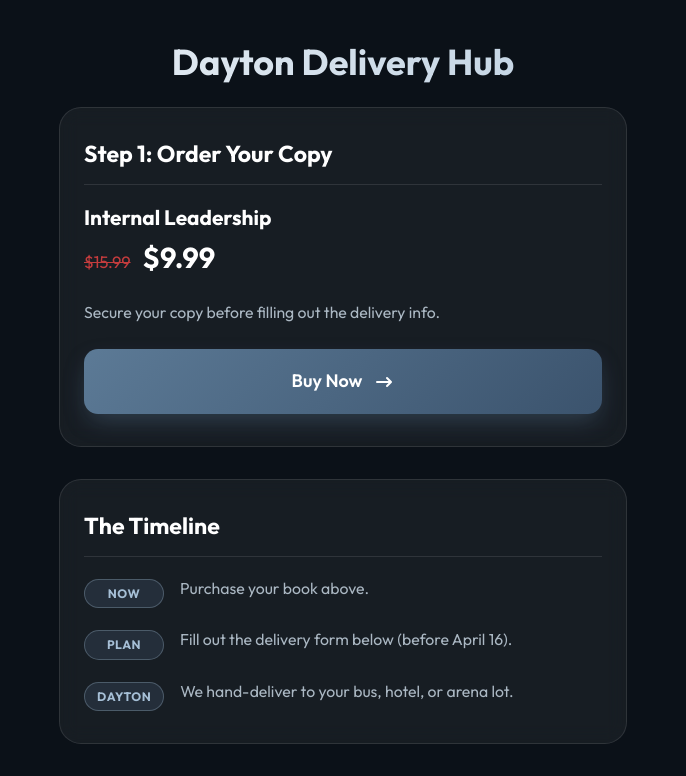
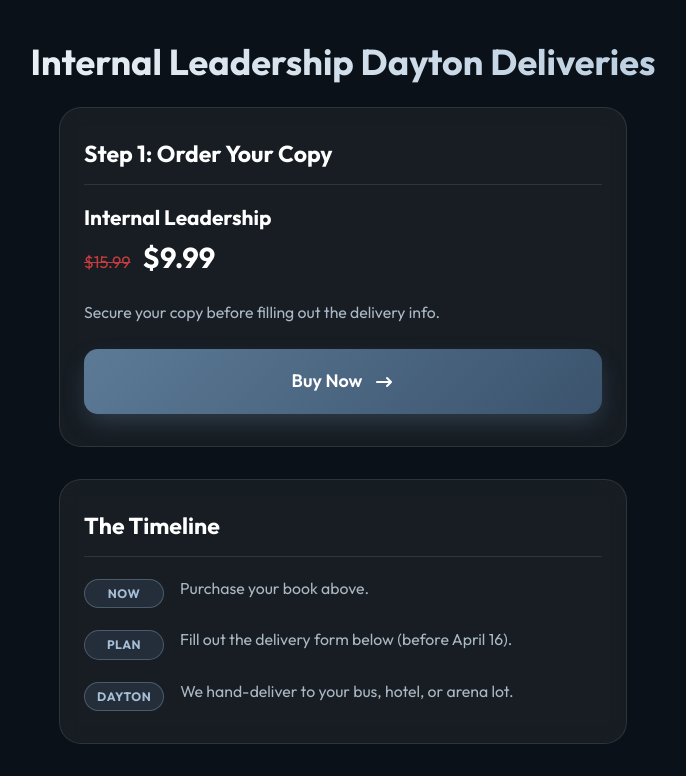
Before and after one commit to reednocera/reednoc.com, a plain HTML site: page dayton/index.html in a window 1280 px wide. Shown: the top 776 px of the page, without its empty margins (297-983 px from the left). Drawn offline with Linux system fonts and the light colour scheme; a web font is replaced by a local one.

Commit message:
Update index.html

```diff
--- a/dayton/index.html
+++ b/dayton/index.html
@@ -4,7 +4,7 @@
 <head>
     <meta charset="UTF-8">
     <meta name="viewport" content="width=device-width, initial-scale=1.0">
-    <title>Dayton Delivery Hub | Reed Nocera</title>
+    <title>Internal Leadership Dayton Deliveries | Reed Nocera</title>
     <!-- Google Fonts -->
     <link rel="preconnect" href="https://fonts.googleapis.com">
     <link rel="preconnect" href="https://fonts.gstatic.com" crossorigin>
@@ -255,7 +255,7 @@
 
 <body>
     <div class="dayton-header">
-        <h1>Dayton Delivery Hub</h1>
+        <h1>Internal Leadership Dayton Deliveries</h1>
     </div>
 
     <div class="dayton-container">
```
